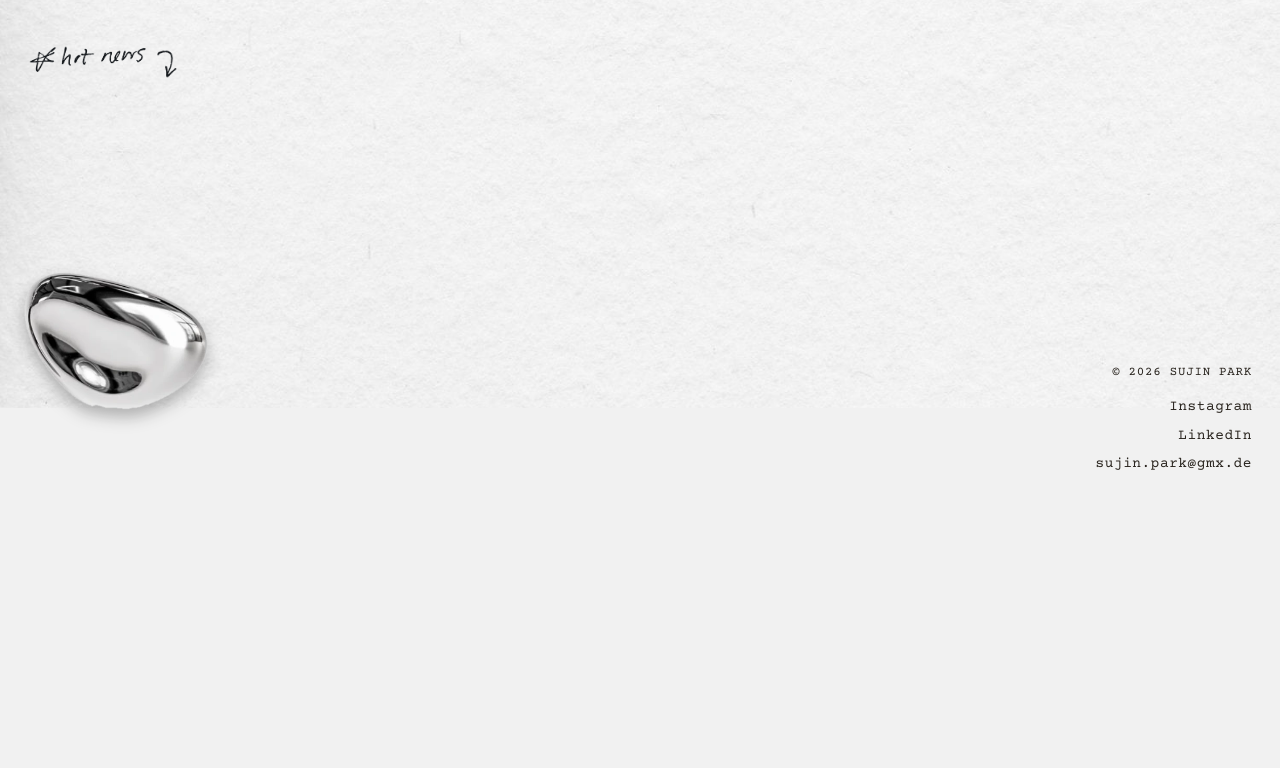
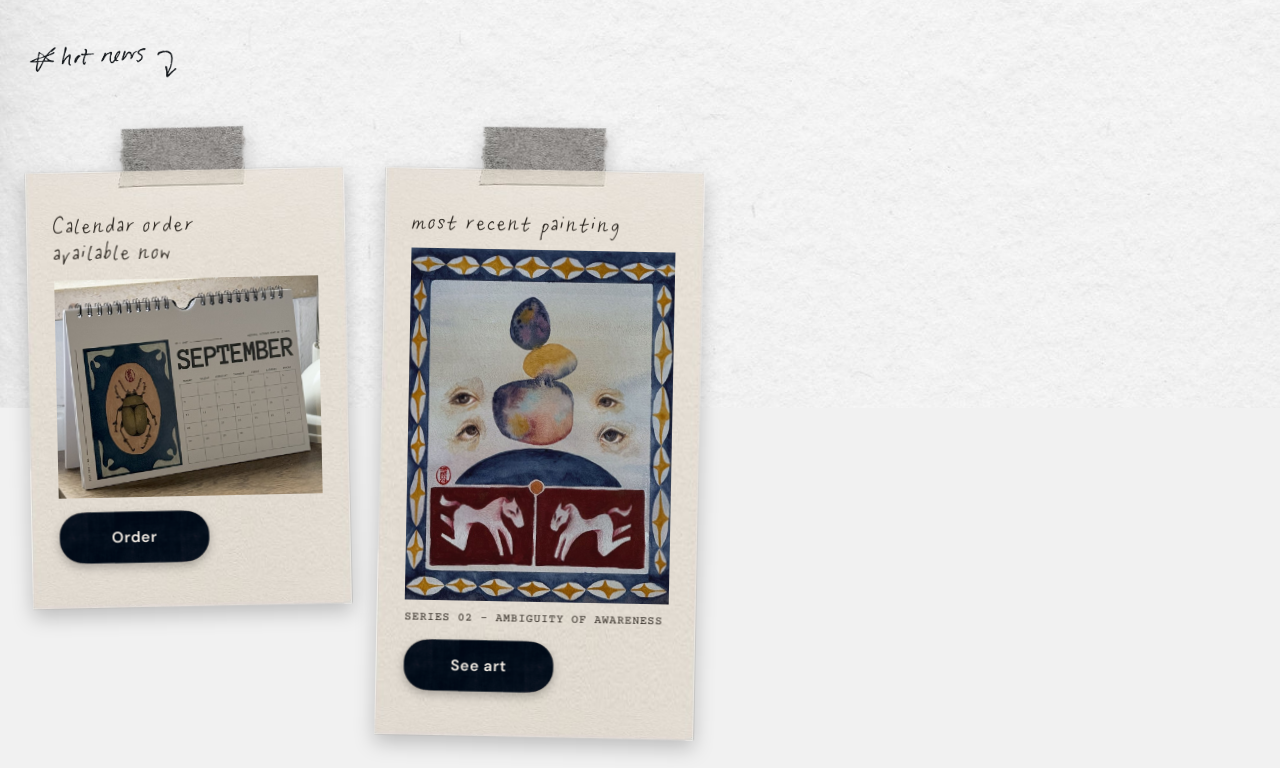
Before and after one commit to nskaf739/art-calendar-2027, a website: page index.html in a window 1280 px wide. Shown: the part 392-1160 px from the top of the page. Before the commit the page ends 895 px from the top, so only its background shows below. Drawn offline with nearby package versions, Linux system fonts and the light colour scheme.

Commit message:
Home: taped note cards under hot news (calendar order + most recent painting)
Co-Authored-By: Claude Sonnet 5.5 <noreply@anthropic.com>
Claude-Session: https://claude.ai/code/session_01EwEoyfoNrDgTwX4tbi4RmU

```diff
--- a/assets/app.js
+++ b/assets/app.js
@@ -45,7 +45,11 @@ function stone(){return '<img class="stone" src="'+STONE+'" alt="">'}
 function home(){
     app.innerHTML='<div>'+
   '<section class="sec soon"><div class="wrap"><img class="hiya" src="assets/img/hiya-handwriting.png" alt="hiya! 안녕." width="1122" height="409"></div></section>'+
-  '<section class="sec news"><div class="wrap"><img class="hotnews" src="assets/img/hot-news.png" alt="hot news" width="1486" height="341"></div></section>'+
+  '<section class="sec news"><div class="wrap"><img class="hotnews" src="assets/img/hot-news.png" alt="hot news" width="1486" height="341">'+
+    '<div class="notes">'+
+      '<article class="note"><h3 class="hand">Calendar order available now</h3><img src="assets/img/news-calendar.jpg" alt="Art calendar 2027, September page" loading="lazy"><a class="pill" href="#shop">Order</a></article>'+
+      '<article class="note"><h3 class="hand">most recent painting</h3><img src="assets/img/news-painting.jpg" alt="Series 02 \u2013 Ambiguity of Awareness, painting with four eyes" loading="lazy"><p class="type">Series 02 \u2013 Ambiguity of Awareness</p><a class="pill" href="#art">See art</a></article>'+
+    '</div></div></section>'+
   stone()+'</div>';
 }
 
--- a/assets/style.css
+++ b/assets/style.css
@@ -400,3 +400,12 @@ main{z-index:3}footer{z-index:2}.stone{z-index:5}
 .soon{padding-bottom:0}
 .news{padding-block:clamp(32px,6vh,64px) clamp(120px,22vh,240px)}
 .hotnews{display:block;width:150px;max-width:60%;height:auto;margin:0}
+
+/* Hot news notes: taped paper note, 9-slice so it grows with its content */
+.notes{display:flex;flex-wrap:wrap;gap:36px 32px;margin-top:28px;align-items:flex-start}
+.note{width:320px;max-width:100%;box-sizing:border-box;border-style:solid;border-width:118px 0 31px;border-image:url("img/note.png") 150 0 40 0 fill / 118px 0 31px 0 stretch;padding:0 28px 14px;position:relative;filter:drop-shadow(0 8px 10px rgba(0,0,0,.22));transform:rotate(-1.2deg)}
+.note:nth-child(2n){transform:rotate(1.1deg)}
+.note h3{margin:-34px 0 12px;font-size:1.55rem;line-height:1.1;color:var(--ink)}
+.note img{display:block;width:100%;height:auto}
+.note .type{margin:10px 0 0;font-size:.72rem;line-height:1.35;color:var(--muted)}
+.note .pill,.note .pill:hover{display:flex;align-items:center;justify-content:center;width:150px;margin:14px 0 0;font-size:.95rem;filter:drop-shadow(0 4px 5px rgba(0,0,0,.25))}
```
Also changed, not shown: assets/img/news-calendar.jpg (added), assets/img/news-painting.jpg (added), assets/img/note.png (added).
